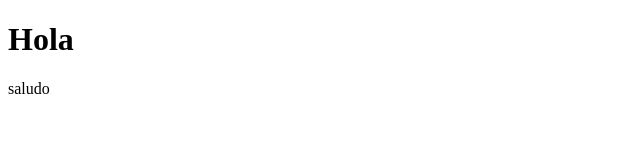
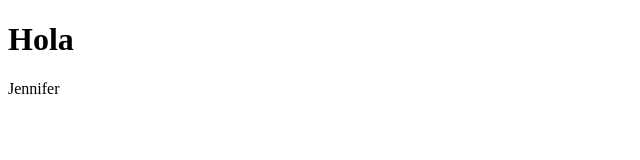
Before and after one commit to HectorD11/GItTrabajos2, a plain HTML site: page index.html in a window 1280 px wide. Shown: the full height of the page, 0-640 px from the left. Drawn offline with Linux system fonts and the light colour scheme.

Commit message:
Update index.html

```diff
--- a/index.html
+++ b/index.html
@@ -8,6 +8,6 @@
 </head>
 <body>
     <h1>Hola</h1>
-    <p>saludo</p>
+    <p>Jennifer</p>
 </body>
 </html>
```
